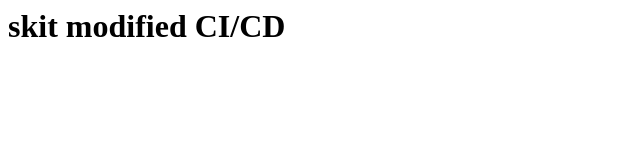
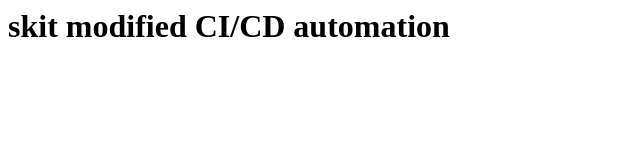
Before and after one commit to Rubi04gupta/Sales_analysis_python, a plain HTML site: page index.html in a window 1280 px wide. Shown: the whole page, without its empty margins (0-640 px from the left). Drawn offline with Linux system fonts and the light colour scheme.

Commit message:
Update index.html

```diff
--- a/index.html
+++ b/index.html
@@ -1 +1 @@
-<h1>skit modified CI/CD </h1>
+<h1>skit modified CI/CD automation</h1>
```
